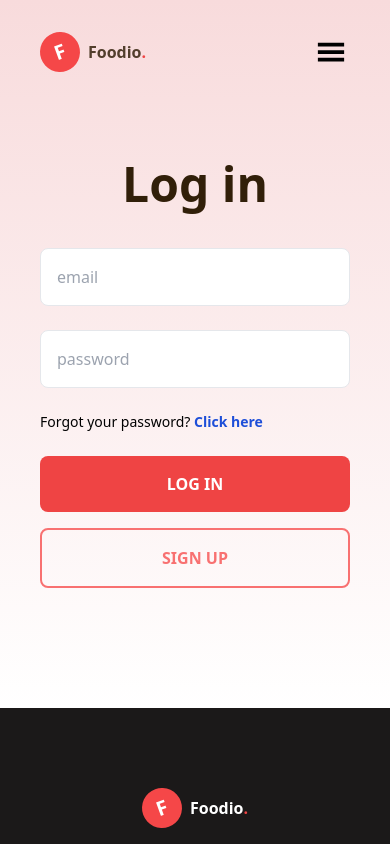
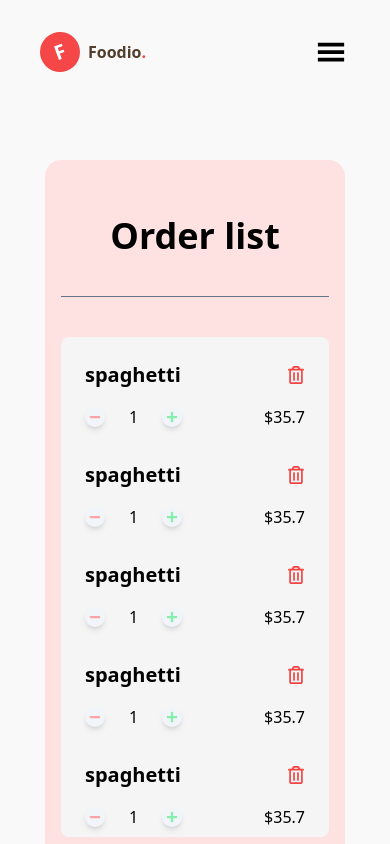
Before and after one commit to the-hackerist/foodio, a React (Vite) app in the folder client/: page /cart in a window 390 px wide. Before the commit this address led to /log-in. Shown: the top 844 px of the page. Built offline with nearby package versions, Linux system fonts and the light colour scheme.

Commit message:
make order list UI responsive in bigger resolutions

```diff
--- a/client/src/components/Header.jsx
+++ b/client/src/components/Header.jsx
@@ -5,12 +5,12 @@ import { MdOutlineShoppingCart } from "react-icons/md";
 import { GiHamburgerMenu } from "react-icons/gi";
 import { FaTimes } from "react-icons/fa";
 
+const activeLinkStyle =
+  "border-b border-red-500 text-red-500 pb-1 font-semibold";
+
 function Header() {
   const [activeLink, setActiveLink] = useState("home");
   const [isMenuOpen, setIsMenuOpen] = useState(false);
-
-  const activeLinkStyle =
-    "border-b border-red-500 text-red-500 pb-1 font-semibold";
 
   const handleActiveLink = (link) => {
     if (link === "none") setActiveLink(link);
@@ -25,6 +25,7 @@ function Header() {
         <div className="flex h-10 w-10 rotate-[-20deg] items-center justify-center rounded-full bg-[#F54748]">
           <span className="p-2 text-xl font-semibold text-white">F</span>
         </div>
+
         <p className="font-bold text-[#523E2C]">
           Foodio<span className="text-red-500">.</span>
         </p>
@@ -39,7 +40,7 @@ function Header() {
         </div>
 
         {isMenuOpen && (
-          <div className="absolute right-1 top-10 w-[150px] rounded-lg bg-white p-4 shadow-md lg:hidden">
+          <div className="absolute right-1 top-10 w-[150px] max-w-[150px] rounded-lg bg-white p-4 shadow-md lg:hidden">
             <ul className="text-md items-center gap-6 space-y-2 divide-y divide-solid divide-slate-200 lg:flex lg:gap-3 lg:text-xs">
               <li
                 onClick={() => handleActiveLink("home")}
--- a/client/src/components/HomePage/Hero.jsx
+++ b/client/src/components/HomePage/Hero.jsx
@@ -2,7 +2,7 @@ import img from "../../assets/pasta.png";
 
 function Hero() {
   return (
-    <div className="via-[#F8E7E7]to-[#F9F9F9] flex items-center justify-center gap-2 bg-gradient-to-b from-[#F8DBDC] px-10 py-20 pt-40 md:px-20 lg:gap-10 xl:gap-20">
+    <div className="flex h-screen items-center justify-center gap-2 bg-gradient-to-b from-[#F8DBDC] via-[#F8E7E7] to-[#F9F9F9] px-10 py-20 pt-40 md:px-20 lg:gap-10 xl:gap-20">
       <div className="flex w-[350px] flex-col justify-center text-center sm:w-[450px] md:text-start">
         <h1 className="text-5xl font-bold leading-snug">
           Best Restaurant
@@ -10,7 +10,7 @@ function Hero() {
           In <span className="text-red-500">Town.</span>
         </h1>
 
-        <p className="mt-6 text-lg text-[#5C4429] md:text-base lg:text-lg">
+        <p className="mt-6 max-w-[380px] text-lg text-[#5C4429] md:text-base lg:text-lg">
           We provide best food in town, we provide home delivery and dine in
           services.
         </p>
--- a/client/src/components/HomePage/Menu.jsx
+++ b/client/src/components/HomePage/Menu.jsx
@@ -20,7 +20,7 @@ function Menu() {
           <button
             className={`${
               category === "all" ? activeCategoryStyle : "border"
-            } rounded-lg px-4 py-4`}
+            } rounded-lg p-4 lg:min-w-[150px]`}
           >
             All category
           </button>
@@ -30,7 +30,7 @@ function Menu() {
           <button
             className={`${
               category === "dinner" ? activeCategoryStyle : "border"
-            } rounded-lg px-4 py-4`}
+            } rounded-lg p-4 lg:min-w-[150px]`}
           >
             Dinner
           </button>
@@ -40,7 +40,7 @@ function Menu() {
           <button
             className={`${
               category === "lunch" ? activeCategoryStyle : "border"
-            } rounded-lg px-4 py-4`}
+            } rounded-lg p-4 lg:min-w-[150px]`}
           >
             Lunch
           </button>
@@ -50,7 +50,7 @@ function Menu() {
           <button
             className={`${
               category === "dessert" ? activeCategoryStyle : "border"
-            } rounded-lg px-4 py-4`}
+            } rounded-lg p-4 lg:min-w-[150px]`}
           >
             Dessert
           </button>
@@ -60,7 +60,7 @@ function Menu() {
           <button
             className={`${
               category === "drink" ? activeCategoryStyle : "border"
-            } rounded-lg px-4 py-4`}
+            } rounded-lg p-4 lg:min-w-[150px]`}
           >
             Drink
           </button>
--- a/client/src/pages/Cart.jsx
+++ b/client/src/pages/Cart.jsx
@@ -1,115 +1,66 @@
 import { useState } from "react";
 import { FaMinus, FaPlus } from "react-icons/fa";
 import { FaRegTrashAlt } from "react-icons/fa";
+
+const data = [
+  { name: "spaghetti", qty: 1, cost: "35.7" },
+  { name: "spaghetti", qty: 1, cost: "35.7" },
+  { name: "spaghetti", qty: 1, cost: "35.7" },
+  { name: "spaghetti", qty: 1, cost: "35.7" },
+  { name: "spaghetti", qty: 1, cost: "35.7" },
+  { name: "spaghetti", qty: 1, cost: "35.7" },
+  { name: "spaghetti", qty: 1, cost: "35.7" },
+  { name: "spaghetti", qty: 1, cost: "35.7" },
+  { name: "spaghetti", qty: 1, cost: "35.7" },
+  { name: "spaghetti", qty: 1, cost: "35.7" },
+  { name: "spaghetti", qty: 1, cost: "35.7" },
+  { name: "spaghetti", qty: 1, cost: "35.7" },
+];
 
 function Cart() {
   const [isCheckingOut, setIsCheckingOut] = useState(false);
 
   return (
-    <div className="flex items-center justify-center bg-[#F9F9F9] px-10 py-20 pt-40">
+    <div className="flex flex-col items-center justify-center bg-[#F9F9F9] px-10 py-20 pt-40">
+      <h3 className="hidden px-10 pb-10 pt-10 text-center text-4xl font-bold md:inline-block">
+        Order list
+      </h3>
       {!isCheckingOut && (
-        <div className="h-fit w-[300px] flex-col items-center justify-center rounded-2xl border bg-red-100 p-6 lg:flex">
-          <h3 className="p-10 text-center text-4xl font-bold">Order list</h3>
+        <div className="flex w-[600px] max-w-[300px] flex-col items-center justify-center rounded-2xl bg-red-100 p-4 md:h-[500px] md:max-h-[500px] md:max-w-[600px] md:flex-row md:gap-10 md:p-10">
+          <h3 className="px-10 pt-10 text-center text-4xl font-bold md:hidden">
+            Order list
+          </h3>
 
-          <div className="mb-10 h-[1px] w-full bg-slate-500"></div>
+          <div className="my-10 h-[1px] w-full bg-slate-500 md:hidden"></div>
 
-          <div className="flex flex-col gap-4 py-4">
+          <div className="flex h-[500px] w-full flex-col overflow-y-scroll rounded-lg bg-[#F5F5F5] px-6 py-2 md:h-full md:overflow-x-hidden md:overflow-y-scroll">
+            {data &&
+              data.map((data, i) => (
+                <div key={i} className="flex flex-col gap-4 py-4">
                   <div className="flex items-center justify-between">
-              <p className="text-xl font-bold">Spaghetti</p>
+                    <p className="text-xl font-bold">{data.name}</p>
                     <FaRegTrashAlt className="cursor-pointer text-lg text-red-500" />
                   </div>
-            <div className="flex items-center justify-between gap-20">
-              <div className="flex items-center justify-center gap-6 font-thin">
+
+                  <div className="flex items-center justify-between gap-20 md:gap-0">
+                    <div className="flex items-center justify-center gap-6 font-thin md:gap-2">
                       <div className="flex items-center justify-center rounded-full bg-slate-100 p-1 shadow-md">
                         <FaMinus className="cursor-pointer text-xs text-red-300" />
                       </div>
-                <span>1</span>
+                      <span>{data.qty}</span>
                       <div className="flex items-center justify-center rounded-full bg-slate-100 p-1 shadow-md">
                         <FaPlus className="cursor-pointer text-xs text-green-300" />
                       </div>
                     </div>
-              <span>$35.7</span>
+                    <span>${data.cost}</span>
                   </div>
                 </div>
-
-          <div className="flex flex-col gap-4 py-4">
-            <div className="flex items-center justify-between">
-              <p className="text-xl font-bold">Spaghetti</p>
-              <FaRegTrashAlt className="cursor-pointer text-lg text-red-500" />
-            </div>
-            <div className="flex items-center justify-between gap-20">
-              <div className="flex items-center justify-center gap-6 font-thin">
-                <div className="flex items-center justify-center rounded-full bg-slate-100 p-1 shadow-md">
-                  <FaMinus className="cursor-pointer text-xs text-red-300" />
-                </div>
-                <span>1</span>
-                <div className="flex items-center justify-center rounded-full bg-slate-100 p-1 shadow-md">
-                  <FaPlus className="cursor-pointer text-xs text-green-300" />
-                </div>
-              </div>
-              <span>$35.7</span>
-            </div>
+              ))}
           </div>
 
-          <div className="flex flex-col gap-4 py-4">
-            <div className="flex items-center justify-between">
-              <p className="text-xl font-bold">Spaghetti</p>
-              <FaRegTrashAlt className="cursor-pointer text-lg text-red-500" />
-            </div>
-            <div className="flex items-center justify-between gap-20">
-              <div className="flex items-center justify-center gap-6 font-thin">
-                <div className="flex items-center justify-center rounded-full bg-slate-100 p-1 shadow-md">
-                  <FaMinus className="cursor-pointer text-xs text-red-300" />
-                </div>
-                <span>1</span>
-                <div className="flex items-center justify-center rounded-full bg-slate-100 p-1 shadow-md">
-                  <FaPlus className="cursor-pointer text-xs text-green-300" />
-                </div>
-              </div>
-              <span>$35.7</span>
-            </div>
-          </div>
+          <div className="my-10 h-[1px] w-full bg-slate-500 md:hidden"></div>
 
-          <div className="flex flex-col gap-4 py-4">
-            <div className="flex items-center justify-between">
-              <p className="text-xl font-bold">Spaghetti</p>
-              <FaRegTrashAlt className="cursor-pointer text-lg text-red-500" />
-            </div>
-            <div className="flex items-center justify-between gap-20">
-              <div className="flex items-center justify-center gap-6 font-thin">
-                <div className="flex items-center justify-center rounded-full bg-slate-100 p-1 shadow-md">
-                  <FaMinus className="cursor-pointer text-xs text-red-300" />
-                </div>
-                <span>1</span>
-                <div className="flex items-center justify-center rounded-full bg-slate-100 p-1 shadow-md">
-                  <FaPlus className="cursor-pointer text-xs text-green-300" />
-                </div>
-              </div>
-              <span>$35.7</span>
-            </div>
-          </div>
-
-          <div className="flex flex-col gap-4 py-4">
-            <div className="flex items-center justify-between">
-              <p className="text-xl font-bold">Spaghetti</p>
-              <FaRegTrashAlt className="cursor-pointer text-lg text-red-500" />
-            </div>
-            <div className="flex items-center justify-between gap-20">
-              <div className="flex items-center justify-center gap-6 font-thin">
-                <div className="flex items-center justify-center rounded-full bg-slate-100 p-1 shadow-md">
-                  <FaMinus className="cursor-pointer text-xs text-red-300" />
-                </div>
-                <span>1</span>
-                <div className="flex items-center justify-center rounded-full bg-slate-100 p-1 shadow-md">
-                  <FaPlus className="cursor-pointer text-xs text-green-300" />
-                </div>
-              </div>
-              <span>$35.7</span>
-            </div>
-          </div>
-
-          <div className="mb-10 h-[1px] w-full bg-slate-500"></div>
-
+          <div className="h-full px-6 py-4">
             <div className="flex flex-col items-center justify-center gap-2">
               <p className="self-start text-xl font-bold">Voucher Code</p>
               <div className="flex items-center gap-2">
@@ -124,7 +75,7 @@ function Cart() {
               </div>
             </div>
 
-          <div className="m-10 h-[1px] w-full bg-slate-500"></div>
+            <div className="my-10 h-[1px] w-full bg-slate-500"></div>
 
             <div className="flex w-full flex-col items-center gap-4">
               <div className="flex w-full justify-between text-xl font-bold">
@@ -151,6 +102,7 @@ function Cart() {
             >
               Checkout
             </button>
+          </div>
         </div>
       )}
 
--- a/client/src/pages/Order.jsx
+++ b/client/src/pages/Order.jsx
@@ -26,7 +26,7 @@ function Order() {
           <button
             className={`${
               category === "all categories" ? activeCategoryStyle : "border"
-            } rounded-lg px-3 py-4 sm:px-6 md:px-8`}
+            } rounded-lg px-3 py-4 sm:px-6 md:px-8 lg:min-w-[150px]`}
           >
             All categories
           </button>
@@ -36,7 +36,7 @@ function Order() {
           <button
             className={`${
               category === "pasta" ? activeCategoryStyle : "border"
-            } rounded-lg px-3 py-4 sm:px-6 md:px-8`}
+            } rounded-lg px-3 py-4 sm:px-6 md:px-8 lg:min-w-[150px]`}
           >
             Pasta
           </button>
@@ -46,7 +46,7 @@ function Order() {
           <button
             className={`${
               category === "pizza" ? activeCategoryStyle : "border"
-            } rounded-lg px-3 py-4 sm:px-6 md:px-8`}
+            } rounded-lg px-3 py-4 sm:px-6 md:px-8 lg:min-w-[150px]`}
           >
             Pizza
           </button>
@@ -56,7 +56,7 @@ function Order() {
           <button
             className={`${
               category === "dessert" ? activeCategoryStyle : "border"
-            } rounded-lg px-3 py-4 sm:px-6 md:px-8`}
+            } rounded-lg px-3 py-4 sm:px-6 md:px-8 lg:min-w-[150px]`}
           >
             Dessert
           </button>
@@ -66,7 +66,7 @@ function Order() {
           <button
             className={`${
               category === "drink" ? activeCategoryStyle : "border"
-            } rounded-lg px-3 py-4 sm:px-6 md:px-8`}
+            } rounded-lg px-3 py-4 sm:px-6 md:px-8 lg:min-w-[150px]`}
           >
             Drink
           </button>
--- a/client/src/pages/PrivateRoute.jsx
+++ b/client/src/pages/PrivateRoute.jsx
@@ -1,7 +1,7 @@
 import { Navigate, Outlet } from "react-router-dom";
 
 function PrivateRoute() {
-  const user = false;
+  const user = true;
 
   return user ? <Outlet /> : <Navigate to="/log-in" />;
 }
```
Lines whose indentation alone changed are shown as unchanged.
